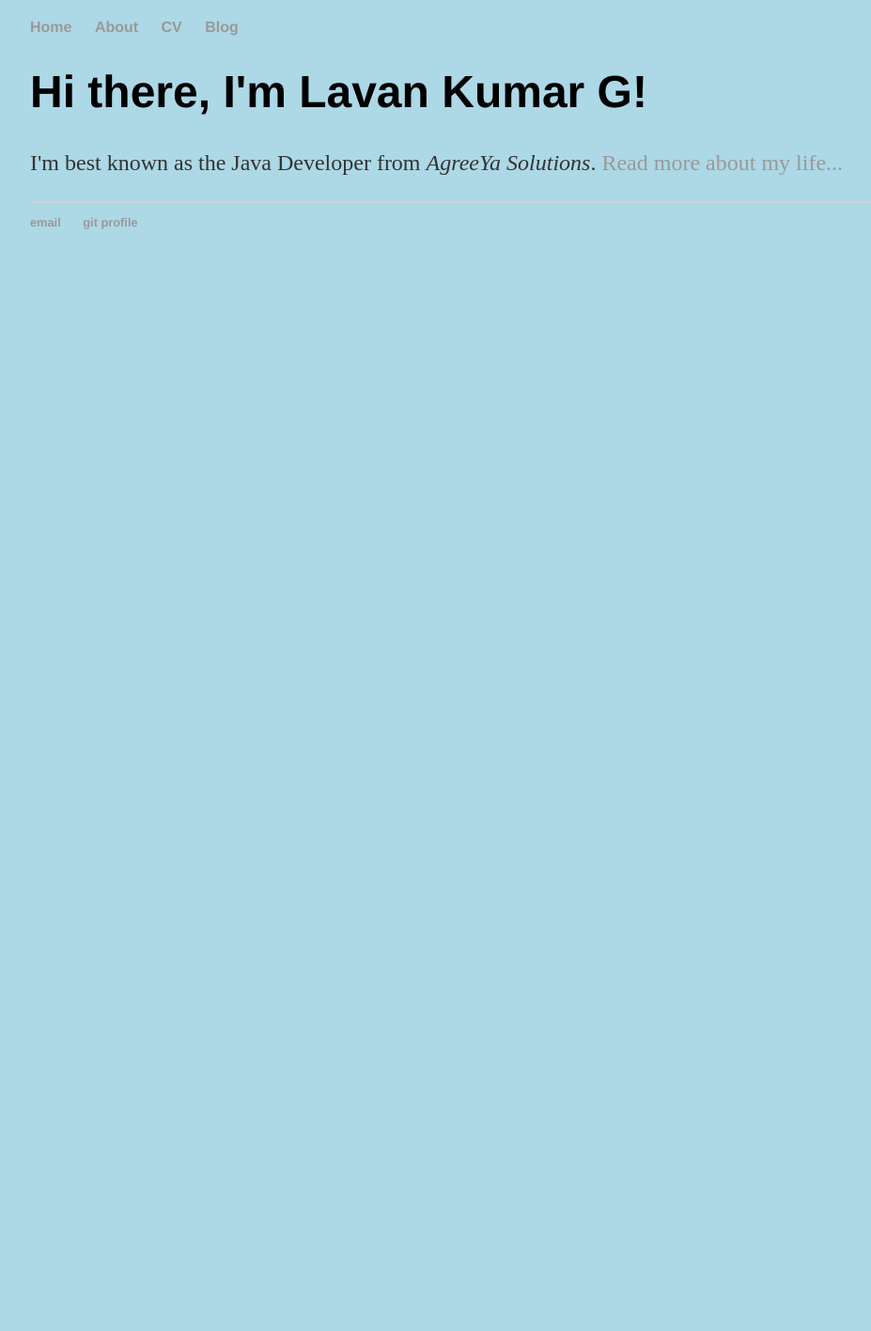
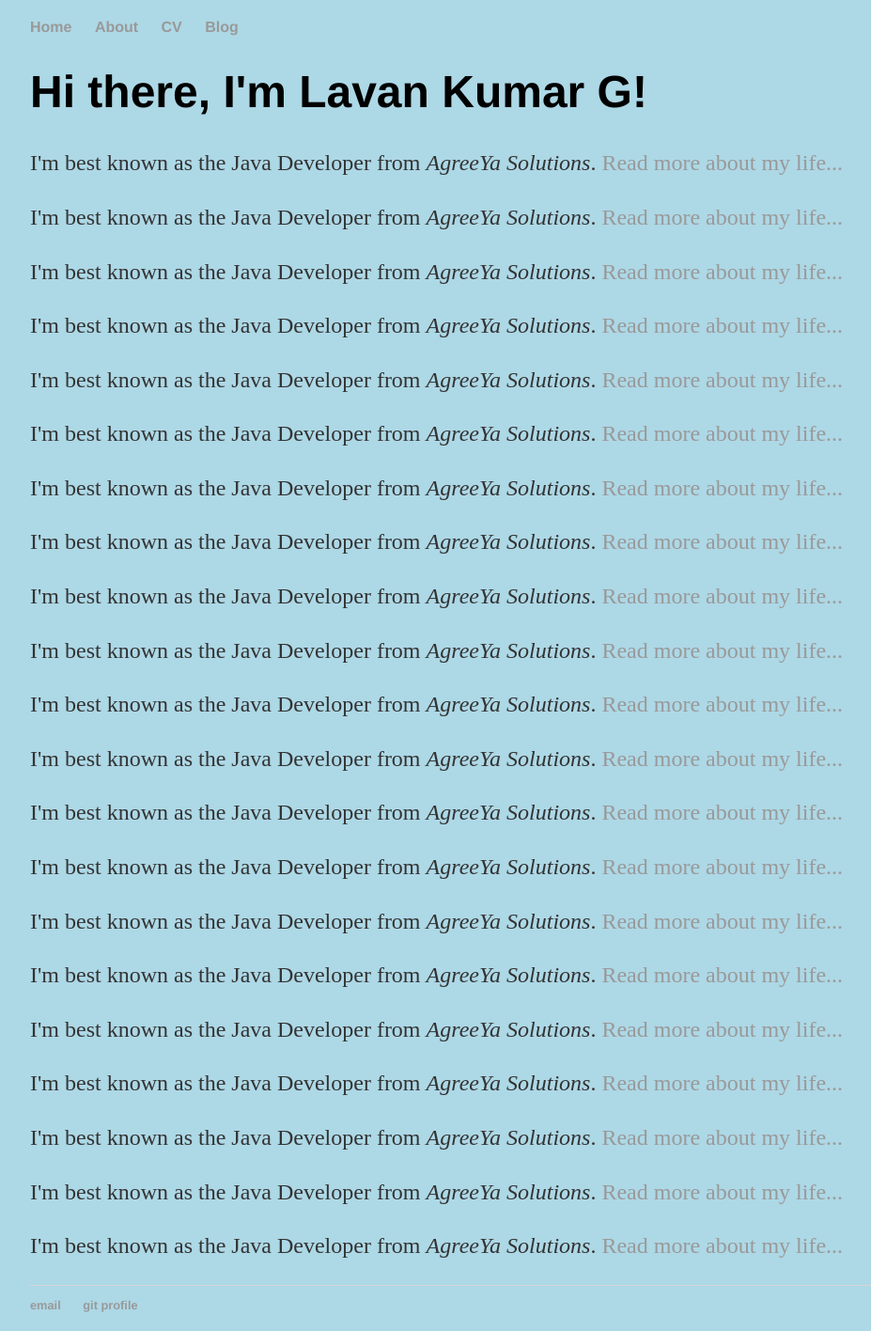
Before and after one commit to lavanganji/lavanganji.github.io, a Jekyll site: the page built from index.html, in a window 1280 px wide. Shown: the whole page at 94% size, without its empty margins (96-1023 px from the left). Built offline with Jekyll 4.4.1, drawn with Linux system fonts in a browser that asks for light colours; before the commit the page ends 900 px from its top, so only the background shows below that.

Commit message:
Update index.html

```diff
--- a/index.html
+++ b/index.html
@@ -5,4 +5,24 @@
 <div class="blurb">
 	<h1>Hi there, I'm Lavan Kumar G!</h1>
 	<p>I'm best known as the Java Developer from <em>AgreeYa Solutions</em>. <a href="/about">Read more about my life...</a></p>
+	<p>I'm best known as the Java Developer from <em>AgreeYa Solutions</em>. <a href="/about">Read more about my life...</a></p>
+	<p>I'm best known as the Java Developer from <em>AgreeYa Solutions</em>. <a href="/about">Read more about my life...</a></p>
+	<p>I'm best known as the Java Developer from <em>AgreeYa Solutions</em>. <a href="/about">Read more about my life...</a></p>
+	<p>I'm best known as the Java Developer from <em>AgreeYa Solutions</em>. <a href="/about">Read more about my life...</a></p>
+	<p>I'm best known as the Java Developer from <em>AgreeYa Solutions</em>. <a href="/about">Read more about my life...</a></p>
+	<p>I'm best known as the Java Developer from <em>AgreeYa Solutions</em>. <a href="/about">Read more about my life...</a></p>
+	<p>I'm best known as the Java Developer from <em>AgreeYa Solutions</em>. <a href="/about">Read more about my life...</a></p>
+	<p>I'm best known as the Java Developer from <em>AgreeYa Solutions</em>. <a href="/about">Read more about my life...</a></p>
+	<p>I'm best known as the Java Developer from <em>AgreeYa Solutions</em>. <a href="/about">Read more about my life...</a></p>
+	<p>I'm best known as the Java Developer from <em>AgreeYa Solutions</em>. <a href="/about">Read more about my life...</a></p>
+	<p>I'm best known as the Java Developer from <em>AgreeYa Solutions</em>. <a href="/about">Read more about my life...</a></p>
+	<p>I'm best known as the Java Developer from <em>AgreeYa Solutions</em>. <a href="/about">Read more about my life...</a></p>
+	<p>I'm best known as the Java Developer from <em>AgreeYa Solutions</em>. <a href="/about">Read more about my life...</a></p>
+	<p>I'm best known as the Java Developer from <em>AgreeYa Solutions</em>. <a href="/about">Read more about my life...</a></p>
+	<p>I'm best known as the Java Developer from <em>AgreeYa Solutions</em>. <a href="/about">Read more about my life...</a></p>
+	<p>I'm best known as the Java Developer from <em>AgreeYa Solutions</em>. <a href="/about">Read more about my life...</a></p>
+	<p>I'm best known as the Java Developer from <em>AgreeYa Solutions</em>. <a href="/about">Read more about my life...</a></p>
+	<p>I'm best known as the Java Developer from <em>AgreeYa Solutions</em>. <a href="/about">Read more about my life...</a></p>
+	<p>I'm best known as the Java Developer from <em>AgreeYa Solutions</em>. <a href="/about">Read more about my life...</a></p>
+	<p>I'm best known as the Java Developer from <em>AgreeYa Solutions</em>. <a href="/about">Read more about my life...</a></p>
 </div><!-- /.blurb -->
```
